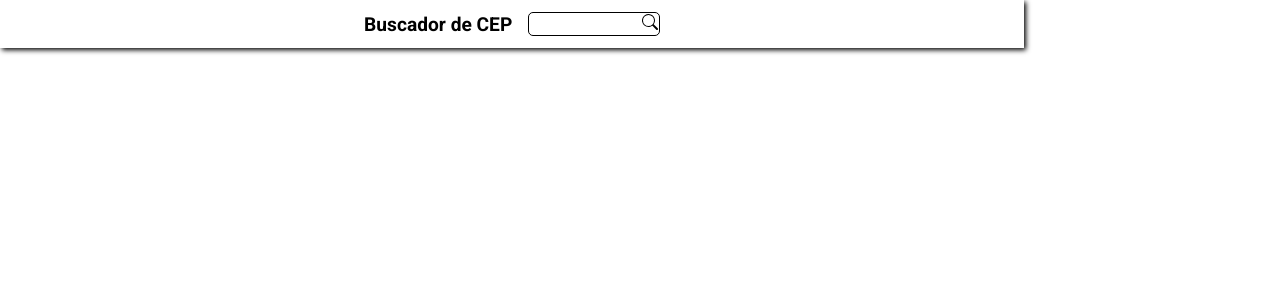
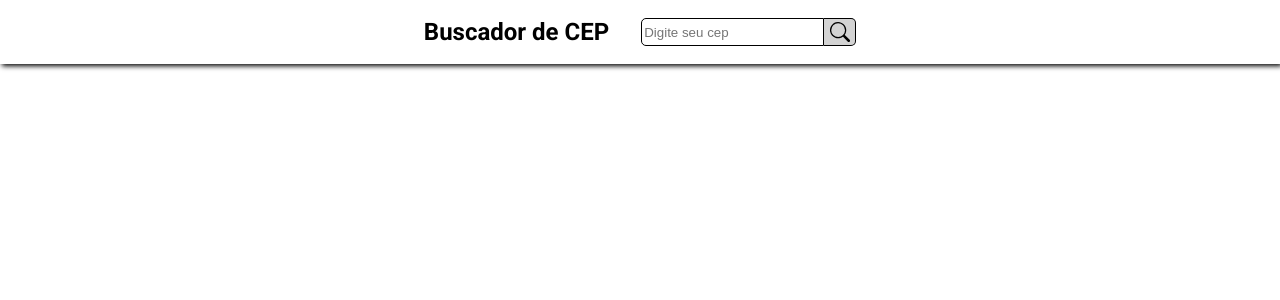
Before and after one commit to Vinicios-Rodrigues/Zicode, a JavaScript app: page / in a window 1280 px wide. Shown: the top 300 px of the page. Built offline with nearby package versions, Linux system fonts and the light colour scheme.

Commit message:
update in header

```diff
--- a/src/components/Header/Header.js
+++ b/src/components/Header/Header.js
@@ -8,8 +8,10 @@ export const Header = () => {
         <div className="container">
           <h1>Buscador de CEP </h1>
           <S.WrapperSearch>
-            <input />
-            <BsSearch />
+            <input placeholder="Digite seu cep" />
+            <div className="containerIcon">
+              <BsSearch size={20} />
+            </div>
           </S.WrapperSearch>
         </div>
       </S.Header>
--- a/src/components/Header/Header.styles.js
+++ b/src/components/Header/Header.styles.js
@@ -2,9 +2,8 @@ import styled from "styled-components";
 
 export const Header = styled.header`
   /* background: ; */
-  height: 3rem;
+  height: 4rem;
   width: 100%;
-  max-width: 1024px;
   box-shadow: 2px 2px 5px black;
 
   .container {
@@ -17,21 +16,34 @@ export const Header = styled.header`
     align-items: center;
 
     h1 {
-      font: 600 1.2rem roboto;
+      font: 600 1.5rem roboto;
     }
   }
 `;
 
 export const WrapperSearch = styled.div`
   display: flex;
-  border: 1.8px solid black;
-  border-radius: 5px;
-  padding: 0.05rem;
-  height: 1.5rem;
-  margin-left: 1rem;
+  margin-left: 2rem;
+  height: 1.7rem;
 
   input {
-    border: 0;
-    width: 7rem;
+    height: 100%;
+    border: 1px solid black;
+    border-top-left-radius: 5px;
+    border-bottom-left-radius: 5px;
+  }
+
+  .containerIcon {
+    width: 2rem;
+    background: lightgray;
+    height: 100%;
+    text-align: center;
+    display: flex;
+    align-items: center;
+    justify-content: center;
+    border: 1px solid black;
+    border-left: 0;
+    border-top-right-radius: 5px;
+    border-bottom-right-radius: 5px;
   }
 `;
```
Also changed, not shown: package.json (line endings or trailing spaces), 1 other file (tests, documents, lock files or other folders).
